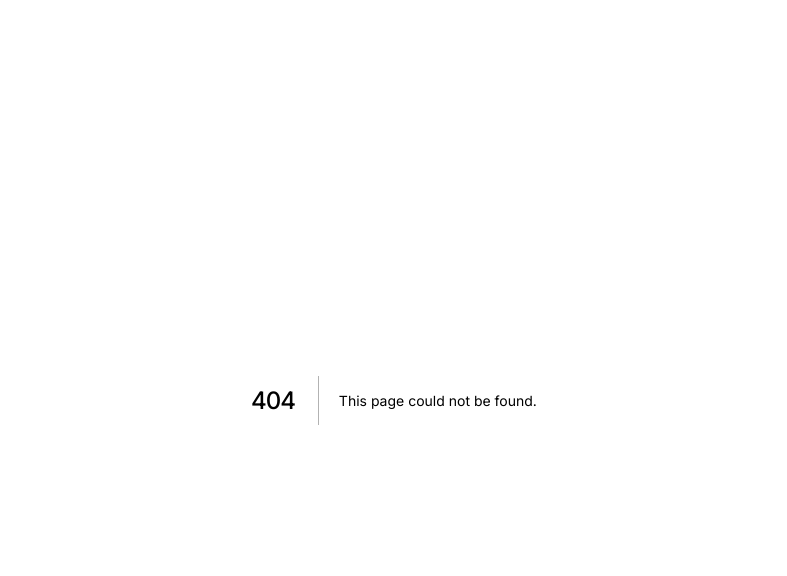
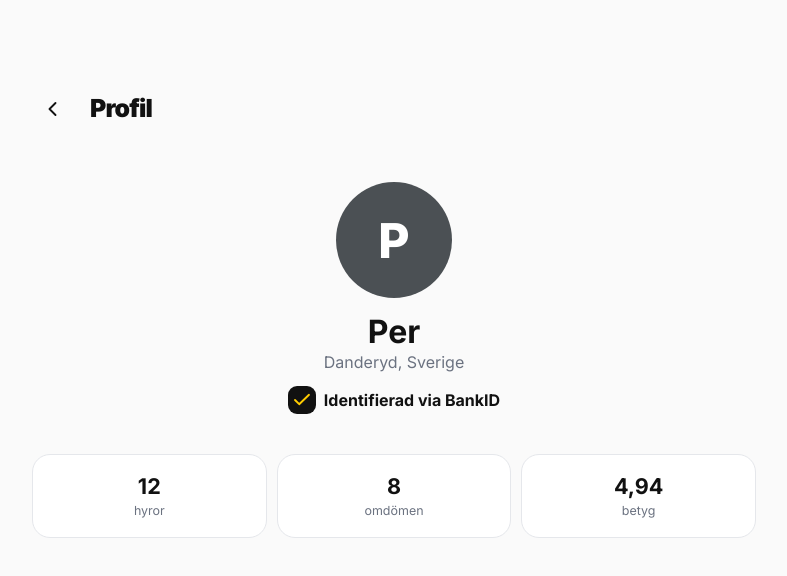
Before and after one commit to peralmkvist/hyrbart-webapp, a Next.js app in the folder hyrbart-webapp/: page /sv/profil/per in a window 1280 px wide. Before the commit this address had no page. Shown: the top 576 px of the page, without its empty margins (246-1033 px from the left). Built offline with nearby package versions, Linux system fonts and the light colour scheme; no server answers.

Commit message:
Add public profile page

```diff
--- /dev/null
+++ b/hyrbart-webapp/app/[locale]/profil/per/page.tsx
@@ -0,0 +1,41 @@
+import Link from 'next/link';
+import { getProducts } from '@/lib/sanity-products';
+import { BackIcon, CheckIcon } from '@/components/Icons';
+
+export default async function PublicProfilePage({ params }: { params: Promise<{ locale: string }> }) {
+  const { locale } = await params;
+  const en = locale === 'en';
+  const products = await getProducts();
+  const ownerProducts = products.filter(product => product.owner?.name === 'Per');
+  const owner = ownerProducts[0]?.owner ?? products.find(product => product.owner)?.owner;
+  const reviewCount = ownerProducts.reduce((sum, product) => sum + (product.reviewCount ?? 0), 0);
+  const weightedRating = ownerProducts.reduce((sum, product) => sum + ((product.rating ?? 0) * (product.reviewCount ?? 0)), 0);
+  const rating = reviewCount > 0 ? weightedRating / reviewCount : 4.94;
+
+  return (
+    <section className="ds2Page" style={{ paddingBottom: 120 }}>
+      <header style={{ display: 'flex', alignItems: 'center', gap: 16, marginBottom: 28 }}>
+        <Link href={`/${locale}/profil`} aria-label={en ? 'Back to profile' : 'Tillbaka till profil'} style={{ width: 42, height: 42, display: 'grid', placeItems: 'center', color: 'inherit' }}><BackIcon /></Link>
+        <h1 style={{ margin: 0, fontSize: '1.55rem', letterSpacing: '-.035em' }}>{en ? 'Profile' : 'Profil'}</h1>
+      </header>
+
+      <div style={{ display: 'grid', justifyItems: 'center', textAlign: 'center', padding: '24px 16px 28px' }}>
+        {owner?.profileImage
+          ? <img src={owner.profileImage} alt={owner.name || 'Per'} style={{ width: 116, height: 116, borderRadius: '50%', objectFit: 'cover', background: '#eee' }} />
+          : <div style={{ width: 116, height: 116, borderRadius: '50%', display: 'grid', placeItems: 'center', background: '#4b5054', color: '#fff', fontSize: '3rem', fontWeight: 800 }}>P</div>}
+        <h2 style={{ margin: '18px 0 4px', fontSize: '2rem', lineHeight: 1 }}>{owner?.name || 'Per'}</h2>
+        <p style={{ margin: 0, color: 'var(--muted)', fontSize: '1rem' }}>Danderyd, Sverige</p>
+        <div style={{ display: 'flex', alignItems: 'center', gap: 8, marginTop: 14, fontWeight: 700 }}>
+          <span style={{ width: 28, height: 28, borderRadius: 9, background: '#111', color: 'var(--accent)', display: 'grid', placeItems: 'center' }}><CheckIcon /></span>
+          {en ? 'Verified with BankID' : 'Identifierad via BankID'}
+        </div>
+      </div>
+
+      <div style={{ display: 'grid', gridTemplateColumns: 'repeat(3,1fr)', gap: 10, marginTop: 12 }}>
+        <div style={{ background: '#fff', border: '1px solid var(--line)', borderRadius: 18, padding: '18px 12px', textAlign: 'center' }}><strong style={{ display: 'block', fontSize: '1.35rem' }}>12</strong><span style={{ color: 'var(--muted)', fontSize: '.78rem' }}>{en ? 'rentals' : 'hyror'}</span></div>
+        <div style={{ background: '#fff', border: '1px solid var(--line)', borderRadius: 18, padding: '18px 12px', textAlign: 'center' }}><strong style={{ display: 'block', fontSize: '1.35rem' }}>{reviewCount || 8}</strong><span style={{ color: 'var(--muted)', fontSize: '.78rem' }}>{en ? 'reviews' : 'omdömen'}</span></div>
+        <div style={{ background: '#fff', border: '1px solid var(--line)', borderRadius: 18, padding: '18px 12px', textAlign: 'center' }}><strong style={{ display: 'block', fontSize: '1.35rem' }}>{rating.toFixed(2).replace('.', ',')}</strong><span style={{ color: 'var(--muted)', fontSize: '.78rem' }}>{en ? 'rating' : 'betyg'}</span></div>
+      </div>
+    </section>
+  );
+}
```
